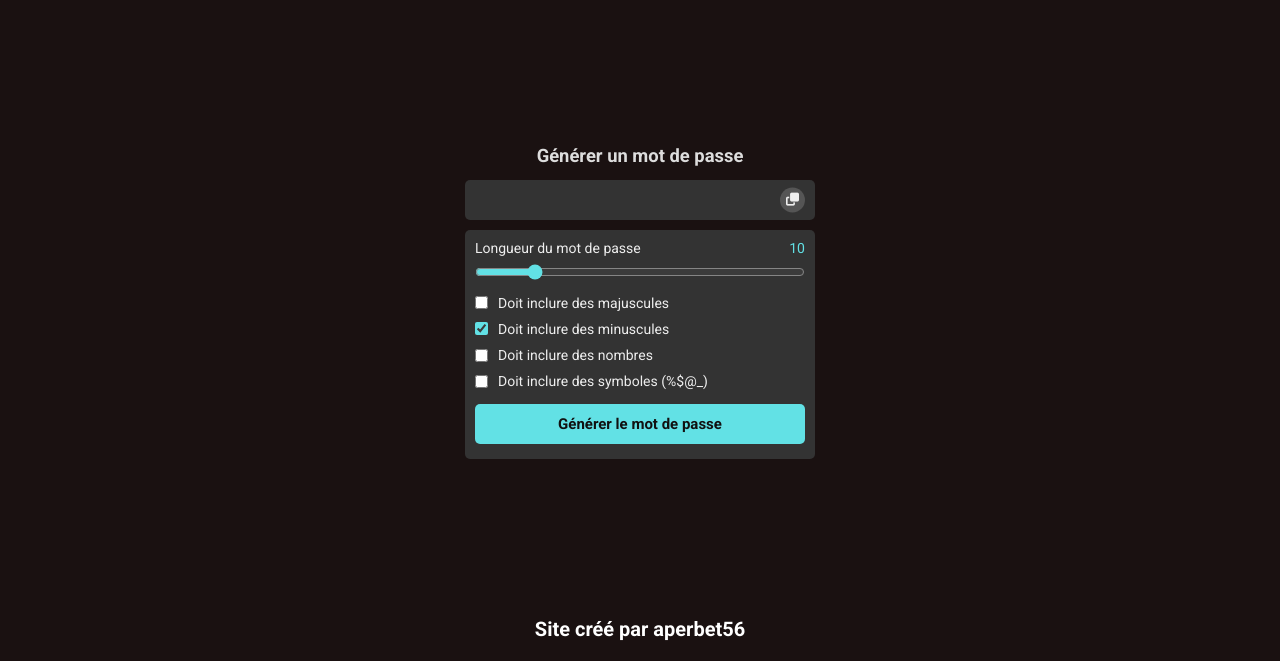
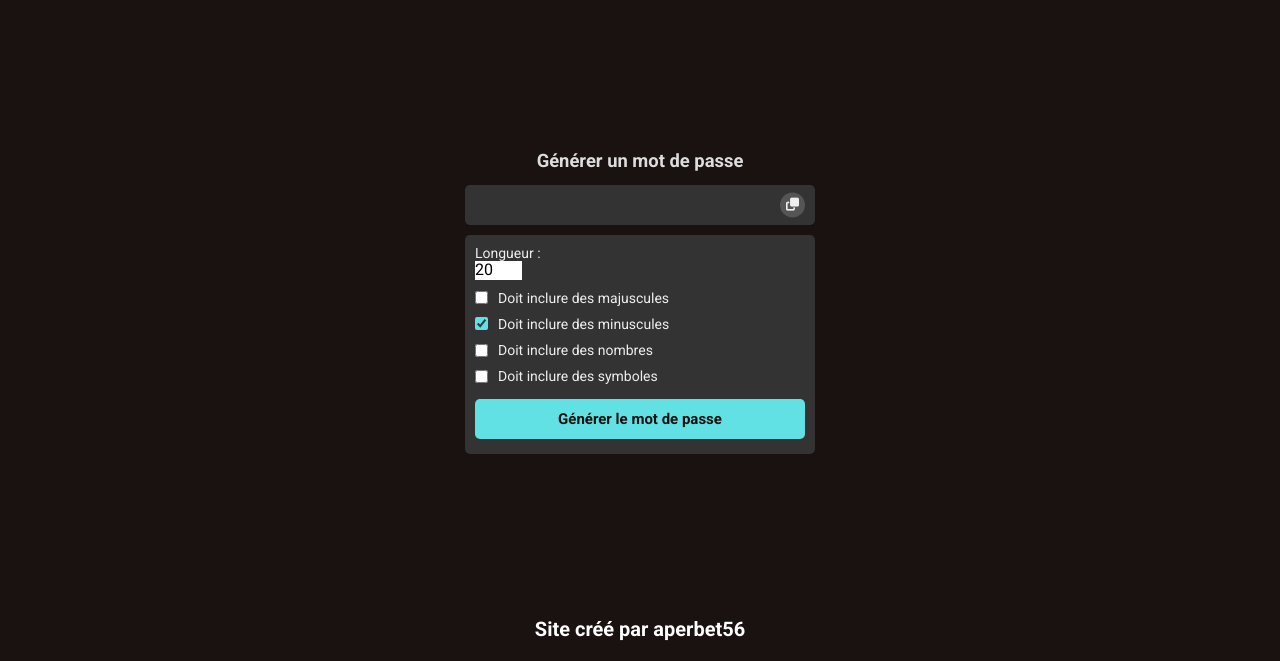
Before and after one commit to aperbet56/generateur_de_mots_de_passe, a plain HTML site: page index.html in a window 1280 px wide. Shown: the part 139-800 px from the top of the page. Drawn offline with Linux system fonts and the light colour scheme.

Commit message:
Mise à jour du fichier

```diff
--- a/index.html
+++ b/index.html
@@ -31,18 +31,9 @@
             </button>
           </div>
           <div class="controls">
-            <div class="range">
-              <label for="password-length__input">
-                <span>Longueur du mot de passe</span>
-                <span id="password-length__value">10</span>
-              </label>
-              <input
-                type="range"
-                min="8"
-                max="20"
-                value="10"
-                id="password-length__input"
-              />
+            <div class="settings">
+              <label for="length">Longueur :</label>
+              <input type="number" id="length" min="8" max="20" value="20" />
             </div>
             <div class="checkbox">
               <input type="checkbox" id="uppercase" />
@@ -58,7 +49,7 @@
             </div>
             <div class="checkbox">
               <input type="checkbox" id="special" />
-              <label for="special">Doit inclure des symboles (%$@_)</label>
+              <label for="special">Doit inclure des symboles</label>
             </div>
             <button id="generate-password__btn">Générer le mot de passe</button>
           </div>
```
